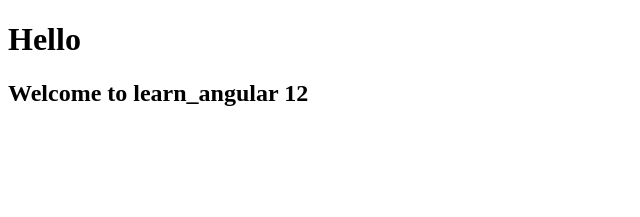
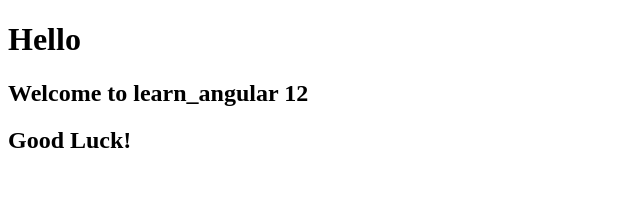
Before and after one commit to congtm20/Angular12, an Angular app: page / in a window 1280 px wide. Shown: the top 217 px of the page, without its empty margins (0-640 px from the left). Built offline with nearby package versions, Linux system fonts and the light colour scheme.

Commit message:
Hello World

```diff
--- a/src/app/app.component.html
+++ b/src/app/app.component.html
@@ -1,2 +1,3 @@
 <h1>Hello</h1>
 <h2>Welcome to learn_angular 12</h2>
+<h2>Good Luck!</h2>
```
